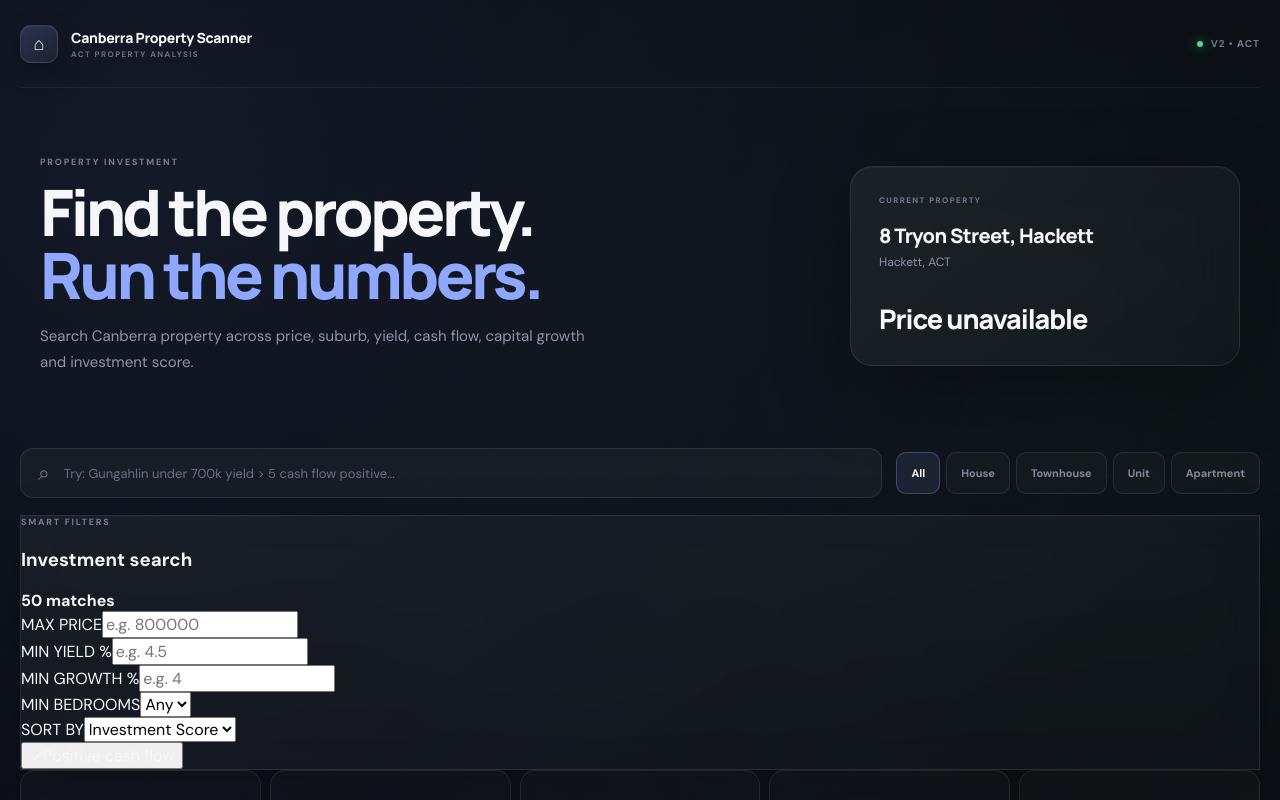
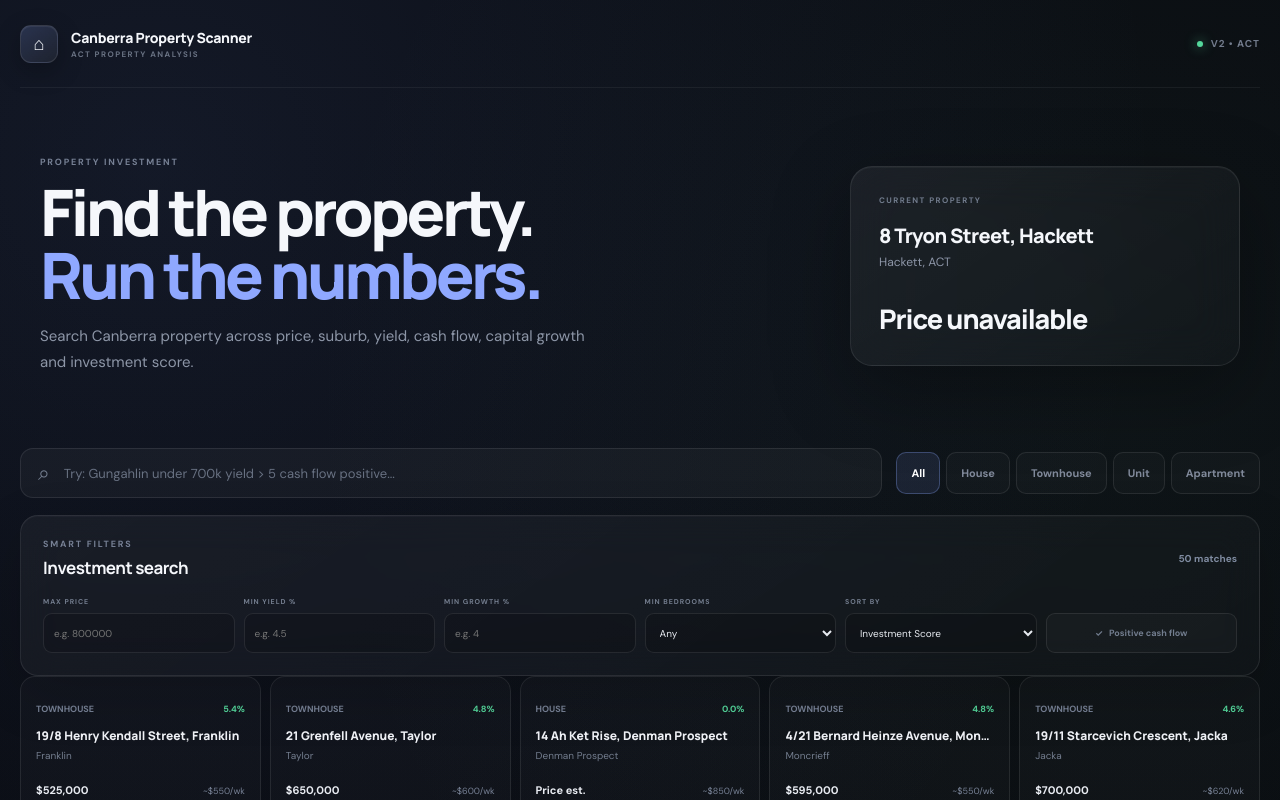
Before and after one commit to reecejansen02-lang/canberra-property-scanner, a Next.js app: page / in a window 1280 px wide. Shown: the top 800 px of the page. Built offline with nearby package versions, Linux system fonts and the light colour scheme.

Commit message:
Update globals.css

```diff
--- a/app/globals.css
+++ b/app/globals.css
@@ -1129,3 +1129,100 @@ a {
     padding: 17px;
   }
 }
+.advancedSearch {
+  margin-top: 10px;
+  padding: 22px;
+  border-radius: 18px;
+}
+
+.advancedHeader {
+  display: flex;
+  align-items: center;
+  justify-content: space-between;
+  gap: 20px;
+}
+
+.advancedHeader h3 {
+  margin: 6px 0 0;
+  font-family: "Manrope", sans-serif;
+  font-size: 17px;
+  letter-spacing: -0.03em;
+}
+
+.advancedHeader > strong {
+  color: #7f8ba0;
+  font-size: 10px;
+}
+
+.advancedGrid {
+  display: grid;
+  grid-template-columns: repeat(6, 1fr);
+  gap: 9px;
+  margin-top: 18px;
+}
+
+.filterField label {
+  display: block;
+  margin-bottom: 7px;
+  color: #747e8f;
+  font-size: 7px;
+  font-weight: 800;
+  letter-spacing: 0.14em;
+}
+
+.filterField input,
+.filterField select {
+  width: 100%;
+  height: 40px;
+  padding: 0 10px;
+  border: 1px solid var(--border);
+  border-radius: 9px;
+  outline: none;
+  background: rgba(0, 0, 0, 0.15);
+  color: #e7eaf0;
+  font-size: 10px;
+}
+
+.filterField input:focus,
+.filterField select:focus {
+  border-color: rgba(139, 167, 255, 0.4);
+}
+
+.cashFilter {
+  align-self: end;
+  height: 40px;
+  border: 1px solid var(--border);
+  border-radius: 9px;
+  background: rgba(255, 255, 255, 0.025);
+  color: #727d8e;
+  cursor: pointer;
+  font-size: 9px;
+  font-weight: 700;
+}
+
+.cashFilter span {
+  margin-right: 6px;
+}
+
+.cashFilter.active {
+  color: var(--green);
+  border-color: rgba(84, 214, 155, 0.28);
+  background: rgba(84, 214, 155, 0.08);
+}
+
+@media (max-width: 1000px) {
+  .advancedGrid {
+    grid-template-columns: repeat(3, 1fr);
+  }
+}
+
+@media (max-width: 600px) {
+  .advancedGrid {
+    grid-template-columns: 1fr 1fr;
+  }
+
+  .advancedHeader {
+    align-items: flex-start;
+    flex-direction: column;
+  }
+}
```
